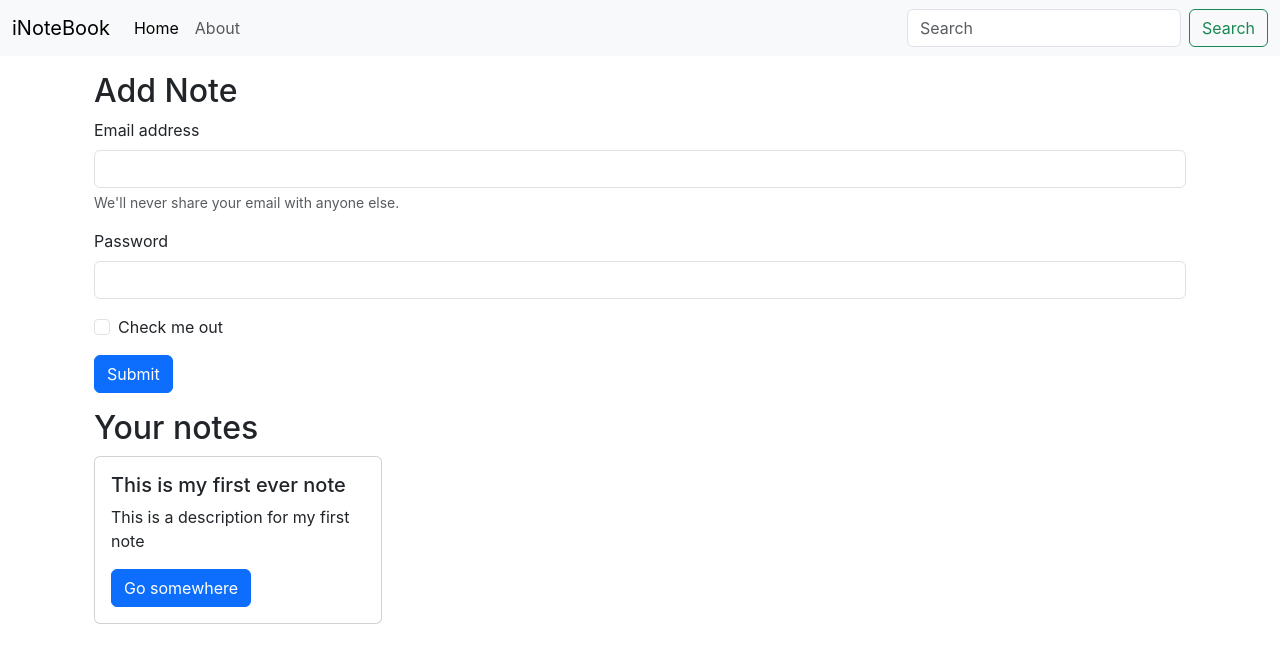
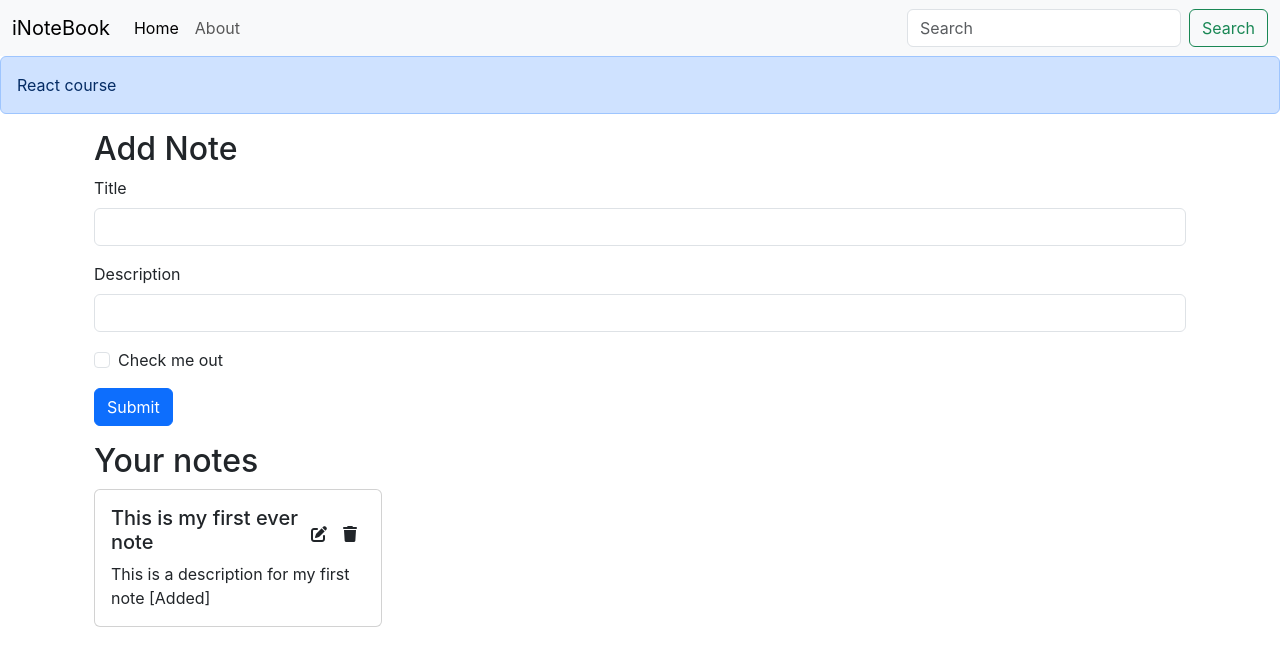
Before and after one commit to Rahulj9a/iNoteBook-frontend, a React (Create React App) app: page / in a window 1280 px wide. Shown: the top 666 px of the page. Built offline with nearby package versions, Linux system fonts and the light colour scheme.

Commit message:
adding basic structure to add notes

```diff
--- a/public/index.html
+++ b/public/index.html
@@ -7,7 +7,7 @@
     <meta name="theme-color" content="#000000" />
     <link href="https://cdn.jsdelivr.net/npm/bootstrap@5.3.0-alpha1/dist/css/bootstrap.min.css" rel="stylesheet"
       integrity="sha384-GLhlTQ8iRABdZLl6O3oVMWSktQOp6b7In1Zl3/Jr59b6EGGoI1aFkw7cmDA6j6gD" crossorigin="anonymous">
-
+    <script src="https://kit.fontawesome.com/ed79ca744f.js" crossorigin="anonymous"></script>
     <title>iNoteBooks - Your notes secured on cloud</title>
   </head>
   <body>
--- a/src/App.js
+++ b/src/App.js
@@ -4,12 +4,15 @@ import { Routes, Route } from "react-router-dom";
 import Home from "./Components/Home";
 import About from "./Components/About";
 import Navbar from "./Components/Navbar";
+import Alert from "./Components/Alert";
 
 function App() {
      return (
           <>
                <Navbar />
+               <Alert alert="React course"/>
                <div className="container">
+
                     <Routes>
                          <Route
                               path="/"
--- /dev/null
+++ b/src/Components/AddNote.js
@@ -0,0 +1,75 @@
+import React, { useContext, useState } from "react";
+import NoteContext from "../context/note/noteContext";
+export default function AddNote() {
+    const [note, setNote] = useState({title:"", description:"",tag:""})
+     const context = useContext(NoteContext);
+     const { addNote } = context;
+    const handleAddNote = (e) => {
+        e.preventDefault()
+         addNote(note)
+     };
+    const onChange = (e) => {
+        setNote({
+            ...note, [e.target.name]:e.target.value
+         })
+     };
+     return (
+          <div>
+               <section className="container my-3">
+                    <h2>Add Note</h2>
+
+                    <form>
+                         <div className="mb-3">
+                              <label
+                                   htmlFor="title"
+                                   className="form-label"
+                              >
+                                   Title
+                              </label>
+                              <input
+                                   type="text"
+                                   className="form-control"
+                                   id="title"
+                              />
+
+                         </div>
+                         <div className="mb-3">
+                              <label
+                                   htmlFor="description"
+                                   className="form-label"
+                              >
+                                   Description
+                              </label>
+                              <input
+                                   type="text"
+                                   className="form-control"
+                             id="description"
+                             name="description"
+                                   onChange={onChange}
+                              />
+                         </div>
+                         <div className="mb-3 form-check">
+                              <input
+                                   type="checkbox"
+                                   className="form-check-input"
+                                   id="exampleCheck1"
+                              />
+                              <label
+                                   className="form-check-label"
+                                   htmlFor="exampleCheck1"
+                              >
+                                   Check me out
+                              </label>
+                         </div>
+                         <button
+                              type="submit"
+                              className="btn btn-primary"
+                              onClick={handleAddNote}
+                         >
+                              Submit
+                         </button>
+                    </form>
+               </section>
+          </div>
+     );
+}
--- /dev/null
+++ b/src/Components/Alert.js
@@ -0,0 +1,14 @@
+import React from 'react'
+
+export default function Alert(props) {
+  return (
+       <div>
+            <div
+                 className="alert alert-primary"
+                 role="alert"
+            >
+                {props.alert}
+            </div>
+       </div>
+  );
+}
--- a/src/Components/Home.js
+++ b/src/Components/Home.js
@@ -1,4 +1,5 @@
 import React from "react";
+
 
 import Notes from "./Notes";
 
@@ -6,65 +7,7 @@ export default function Home() {
 
      return (
           <>
-               <section className="container my-3">
-                    <h2>Add Note</h2>
 
-                    <form>
-                         <div className="mb-3">
-                              <label
-                                   htmlFor="exampleInputEmail1"
-                                   className="form-label"
-                              >
-                                   Email address
-                              </label>
-                              <input
-                                   type="email"
-                                   className="form-control"
-                                   id="exampleInputEmail1"
-                                   aria-describedby="emailHelp"
-                              />
-                              <div
-                                   id="emailHelp"
-                                   className="form-text"
-                              >
-                                   We'll never share your email with anyone
-                                   else.
-                              </div>
-                         </div>
-                         <div className="mb-3">
-                              <label
-                                   htmlFor="exampleInputPassword1"
-                                   className="form-label"
-                              >
-                                   Password
-                              </label>
-                              <input
-                                   type="password"
-                                   className="form-control"
-                                   id="exampleInputPassword1"
-                              />
-                         </div>
-                         <div className="mb-3 form-check">
-                              <input
-                                   type="checkbox"
-                                   className="form-check-input"
-                                   id="exampleCheck1"
-                              />
-                              <label
-                                   className="form-check-label"
-                                   htmlFor="exampleCheck1"
-                              >
-                                   Check me out
-                              </label>
-                         </div>
-                         <button
-                              type="submit"
-                              className="btn btn-primary"
-                         >
-                              Submit
-                         </button>
-                    </form>
-               </section>
                <Notes />
           </>
      );
--- a/src/Components/NoteItem.js
+++ b/src/Components/NoteItem.js
@@ -5,18 +5,17 @@ export default function NoteItem(props) {
      return (
           <div>
                <div
-                    class="card"
+                    className="card"
                     style={{ width: "18rem" }}
                >
-                    <div class="card-body">
-                         <h5 class="card-title">{title}</h5>
-                         <p class="card-text">{description}</p>
-                         <a
-                              href="#"
-                              class="btn btn-primary"
-                         >
-                              Go somewhere
-                         </a>
+                    <div className="card-body">
+                         <div className="d-flex align-items-center">
+                              <h5 className="card-title">{title}</h5>
+                              <i className="fa-solid fa-pen-to-square mx-2"></i>
+                              <i className="fa-solid fa-trash mx-2"></i>
+                         </div>
+
+                         <p className="card-text">{description}</p>
                     </div>
                </div>
           </div>
--- a/src/Components/Notes.js
+++ b/src/Components/Notes.js
@@ -1,19 +1,21 @@
 import React, { useContext } from "react";
 import NoteContext from "../context/note/noteContext";
+import AddNote from "./AddNote";
 import NoteItem from "./NoteItem";
 
 export default function Notes() {
      const context = useContext(NoteContext);
-     const { notes, setNotes } = context;
+     const {notes} = context;
      return (
           <>
+               <AddNote/>
                <section className="container my-3">
                     <h2>Your notes</h2>
                     {notes.map((note) => {
                          return (
                               <NoteItem
                                    note={note}
-                                   key={note.title}
+                                   key={note._id}
                               />
                          );
                     })}
--- a/src/context/note/NoteState.js
+++ b/src/context/note/NoteState.js
@@ -1,5 +1,5 @@
 import NoteContext from "./noteContext";
-import React, {useState} from "react";
+import React, { useState } from "react";
 
 const NoteState = (props) => {
      let notesInitial = [
@@ -7,7 +7,7 @@ const NoteState = (props) => {
                _id: "63d347161b63ff347a0d72bd",
                user: "63bd5c2997b1be3e06f9c35c",
                title: "This is my first ever note",
-              description: "This is a description for my first note",
+               description: "This is a description for my first note [Added]",
                tag: "first, note",
                date: "1674790678726",
                __v: 0,
@@ -16,11 +16,33 @@ const NoteState = (props) => {
 
      const [notes, setNotes] = useState(notesInitial);
 
+     //Add a note:-
+     const addNote = (title, description, tag) => {
+          console.log("adding a new note");
+          const note = {
+               _id: "63d347161b63ff347a0d72be",
+               user: "63bd5c2997b1be3e06f9c35r",
+               title: "This is my first ever note ",
+               description: "This is a description for my first note [Added]",
+               tag: "first, note",
+               date: "1674790678726",
+               __v: 0,
+          }
+          setNotes(notes.concat(note));
+     };
+     //Delete a note:-
+     const deleteNote = (id) => {};
+
+     //Edit a note:-
+     const editNote = (id, newNote) => {};
+
      return (
-        <NoteContext.Provider value={{notes, setNotes}}>
+          <NoteContext.Provider
+               value={{ notes, setNotes, addNote, deleteNote, editNote }}
+          >
                {props.children}
           </NoteContext.Provider>
-    )
-}
+     );
+};
 
 export default NoteState;
--- a/src/index.css
+++ b/src/index.css
@@ -11,3 +11,7 @@ code {
   font-family: source-code-pro, Menlo, Monaco, Consolas, 'Courier New',
     monospace;
 }
+
+i {
+  cursor: pointer;
+}
```
Lines whose indentation alone changed are shown as unchanged.
